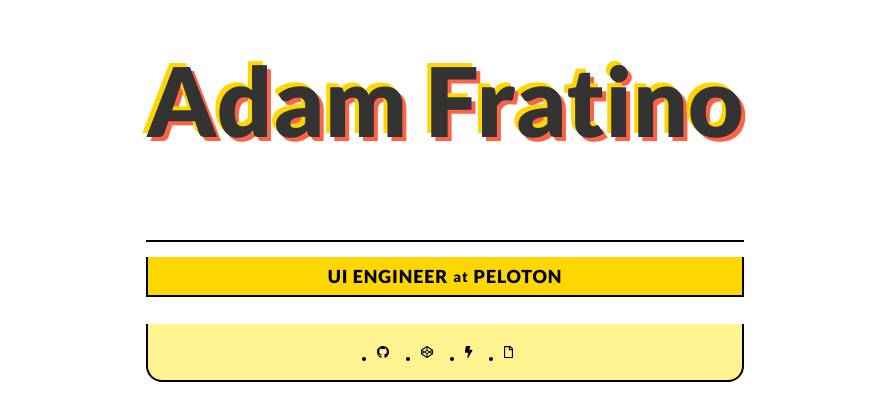
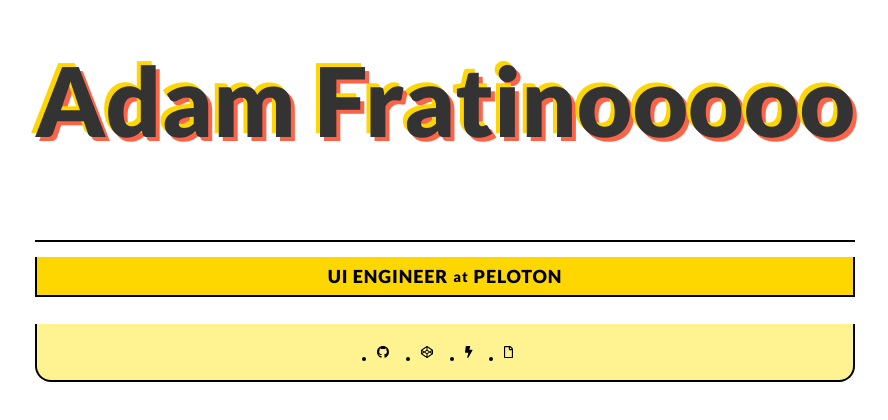
Before and after one commit to adamfratino/homepage, a Next.js app: page / in a window 1280 px wide. Shown: the part 230-650 px from the top of the page, without its empty margins (203-1091 px from the left). Built offline with nearby package versions, Linux system fonts and the light colour scheme.

Commit message:
testing for netlify

```diff
--- a/pages/index.js
+++ b/pages/index.js
@@ -36,7 +36,7 @@
 
       <Main>
         <Container className={isLoaded && 'is-loaded'}>
-          <Title text="Adam Fratino" className="is-active" />
+          <Title text="Adam Fratinooooo" className="is-active" />
           <TextBand>
             UI Engineer <span>at</span> Peloton
           </TextBand>
```
